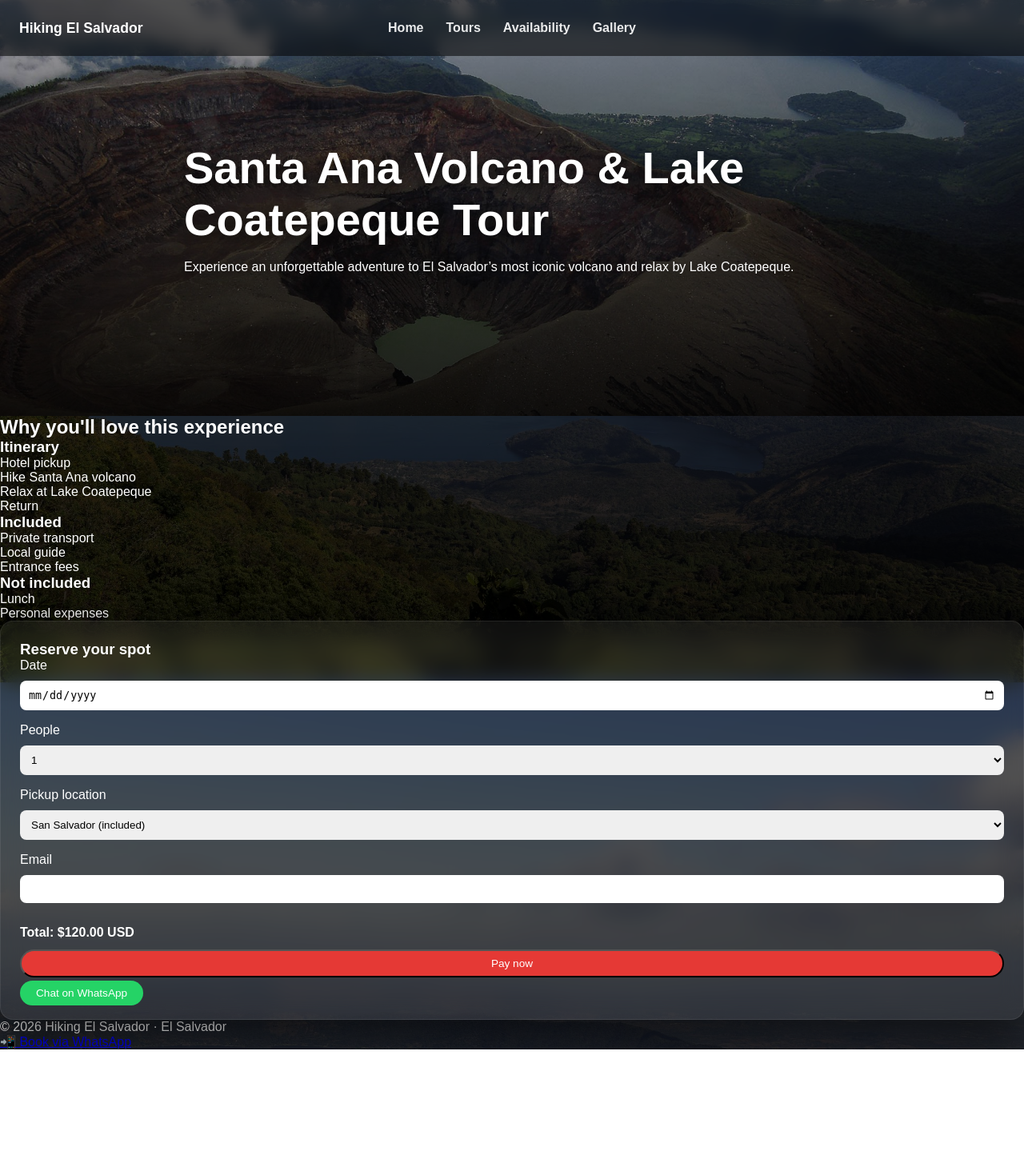
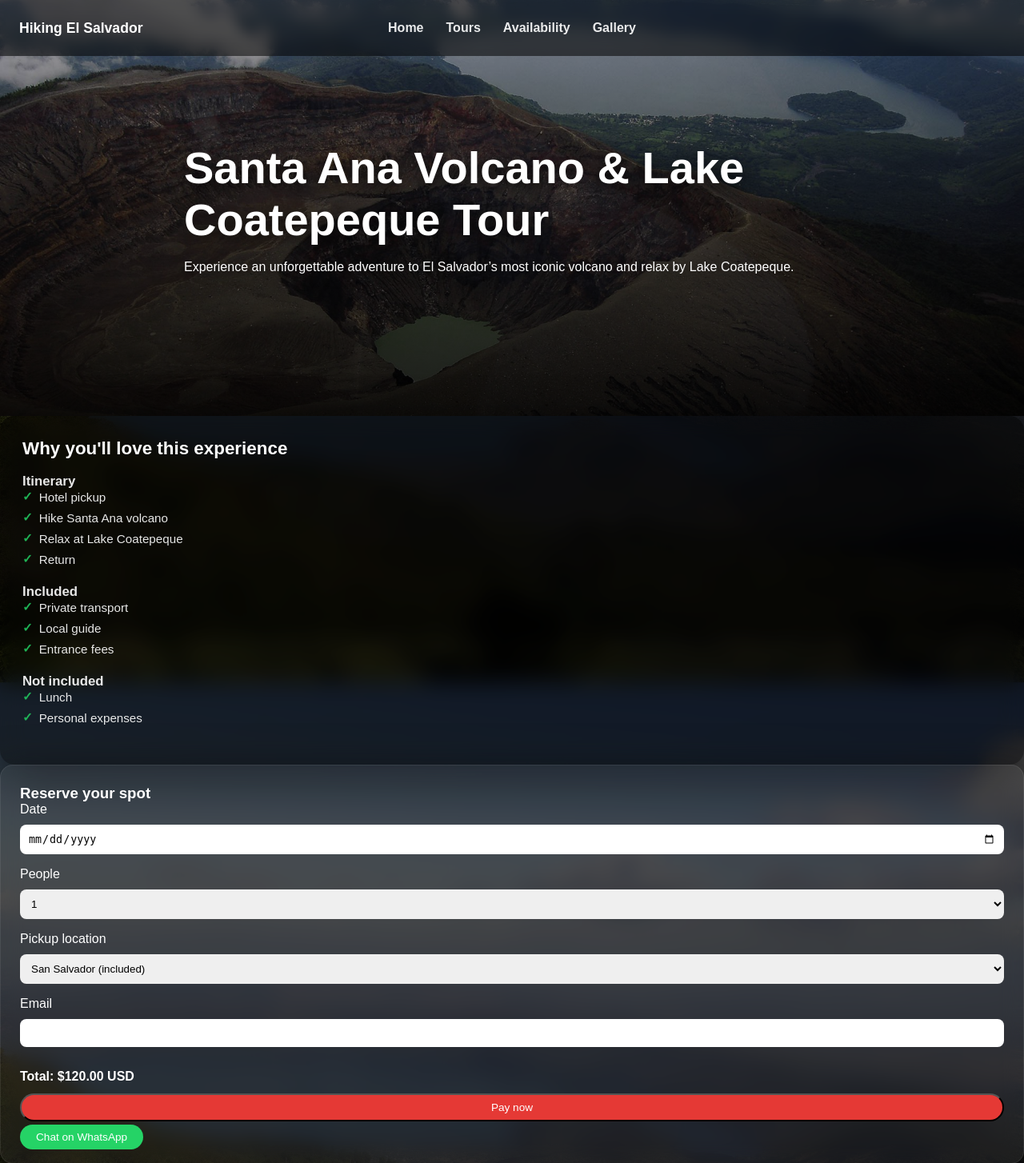
Before and after one commit to Moncada7794/listo-GitHub, a Flask app: page /tours/1 in a window 1280 px wide. Shown: the top 1454 px of the page at 80% size. Before the commit the page ends 1312 px from the top, so only its background shows below. Run offline with Flask 3, Linux system fonts and the light colour scheme; some libraries are stand-ins or nearby versions.

Commit message:
ultimos detalles

```diff
--- a/static/css/style.css
+++ b/static/css/style.css
@@ -72,7 +72,7 @@ body{
     text-align:center;
 }
 
-/* ❗ YA NO HAY BACKGROUND AQUÍ → usa el del body */
+/*  YA NO HAY BACKGROUND AQUÍ → usa el del body */
 
 .hero-overlay{
     position:absolute;
@@ -341,6 +341,56 @@ body{
     gap:40px;
 }
 
+/* ===== TOUR INFO CARD (estética tipo Airbnb) ===== */
+
+.tour-info-card{
+    background:rgba(0,0,0,0.45);
+    backdrop-filter:blur(14px);
+    border-radius:18px;
+    padding:28px;
+    box-shadow:0 20px 60px rgba(0,0,0,.55);
+}
+
+.tour-info-card h2{
+    font-size:1.4rem;
+    margin-bottom:12px;
+}
+
+.tour-info-card ul{
+    list-style:none;
+    padding:0;
+    margin:0 0 22px 0;
+}
+
+.tour-info-card li{
+    margin-bottom:8px;
+    opacity:.9;
+    font-size:.95rem;
+    display:flex;
+    align-items:center;
+    gap:8px;
+}
+
+.tour-info-card li::before{
+    content:"✓";
+    color:#22c55e;
+    font-weight:bold;
+}
+
+/* títulos Included / Not included */
+.tour-info-card h3{
+    margin-top:18px;
+    font-size:1.05rem;
+    opacity:.9;
+}
+
+/* precio grande */
+.tour-big-price{
+    font-size:1.8rem;
+    font-weight:800;
+    margin-top:10px;
+}
+
 
 /* ================= BOOKING ================= */
 
```
